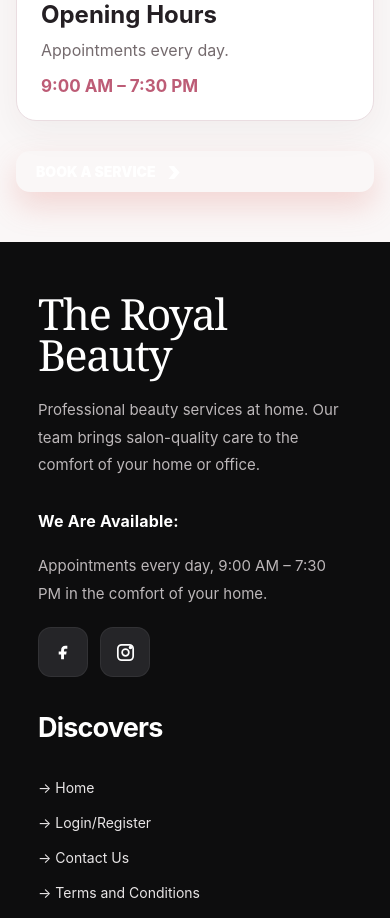
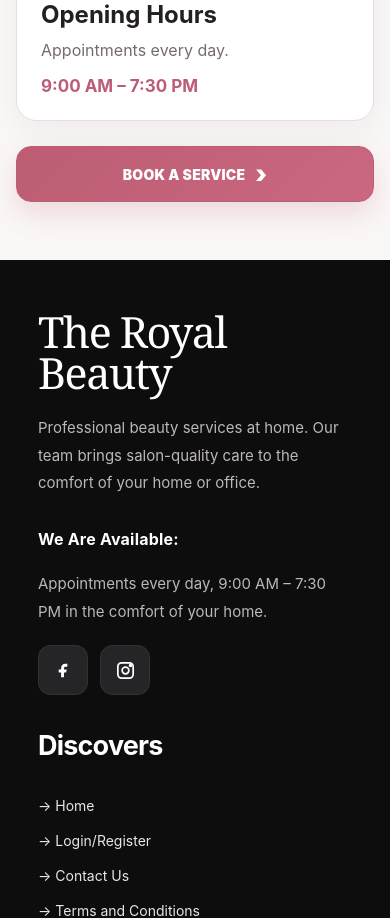
Before and after one commit to heyvivek-sketch/theroyalbeauty--2, a Next.js app: page /contact in a window 390 px wide. Shown: the part 1240-2158 px from the top of the page. Built offline with nearby package versions, Linux system fonts and the light colour scheme; no server answers; the database is empty.

Commit message:
style: polish contact booking and WhatsApp buttons

```diff
--- a/app/globals.css
+++ b/app/globals.css
@@ -948,3 +948,65 @@
     justify-content:center;
   }
 }
+
+
+/* Contact CTA — premium Royal Beauty theme */
+.info-actions{
+  display:flex;
+  align-items:stretch;
+  gap:14px;
+  padding-top:30px;
+  padding-bottom:8px;
+}
+.info-actions .beauty-book-btn,
+.info-actions .beauty-call-btn{
+  min-height:58px;
+  min-width:210px;
+  display:inline-flex;
+  align-items:center;
+  justify-content:center;
+  gap:10px;
+  border-radius:16px;
+  padding:15px 26px;
+  font-size:15px;
+  font-weight:900;
+  letter-spacing:.2px;
+  transition:transform .18s ease,box-shadow .18s ease,background .18s ease;
+}
+.info-actions .beauty-book-btn{
+  background:linear-gradient(135deg,#bd5d74 0%,#c96880 100%);
+  color:#fff;
+  border:1px solid #bd5d74;
+  box-shadow:0 12px 28px rgba(189,93,116,.20);
+}
+.info-actions .beauty-book-btn span{
+  font-size:25px;
+  line-height:.7;
+}
+.info-actions .beauty-call-btn{
+  background:#fff;
+  color:#bd5d74;
+  border:1.5px solid #bd5d74;
+  box-shadow:0 8px 22px rgba(60,30,40,.06);
+}
+.info-actions .beauty-book-btn:hover,
+.info-actions .beauty-call-btn:hover{
+  transform:translateY(-2px);
+}
+.info-actions .beauty-call-btn:hover{
+  background:#fff5f7;
+  box-shadow:0 12px 28px rgba(189,93,116,.12);
+}
+@media(max-width:700px){
+  .info-actions{
+    gap:12px;
+    padding-top:25px;
+  }
+  .info-actions .beauty-book-btn,
+  .info-actions .beauty-call-btn{
+    width:100%;
+    min-height:56px;
+    border-radius:15px;
+    font-size:14px;
+  }
+}
```
